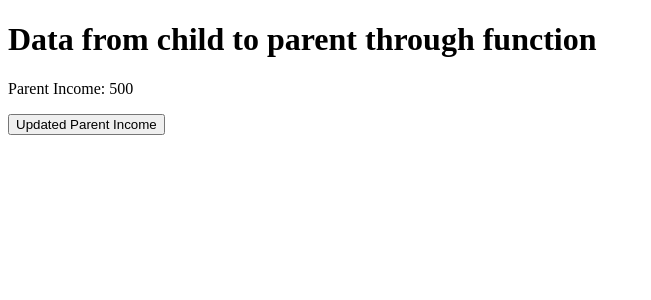
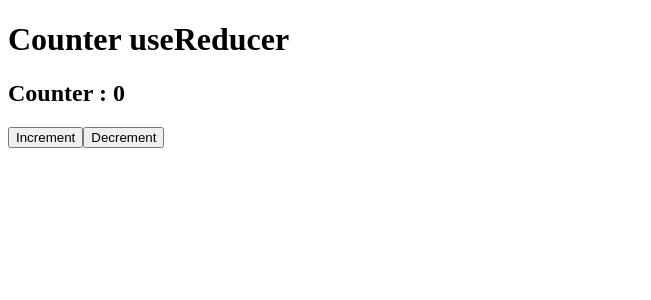
Before and after one commit to Aayan-Ahmed-17/React_Problem_Coding, a React (Vite) app: page / in a window 1280 px wide. Shown: the top 300 px of the page, without its empty margins (0-651 px from the left). Built offline with nearby package versions, Linux system fonts and the light colour scheme.

Commit message:
simple counter using useState | changing into useReducer

```diff
--- a/src/App.jsx
+++ b/src/App.jsx
@@ -1,10 +1,12 @@
 import React from 'react'
 import Parent from './child-to-parent/byFunction/Parent'
+import Counter from './reducer-practice/Counter/Counter'
 
 const App = () => {
   return (
     <>
-    <Parent/>
+    {/* <Parent/> */}
+    <Counter/>
     </>
   )
 }
--- a/src/reducer-practice/Counter/Counter.jsx
+++ b/src/reducer-practice/Counter/Counter.jsx
@@ -0,0 +1,16 @@
+import React, { useState } from "react";
+
+const Counter = () => {
+  const [count, setCount] = useState(0);
+
+  return (
+    <>
+      <h1>Counter useReducer</h1>
+      <h2>Counter : {count}</h2>
+      <button onClick={() => setCount((prev) => prev + 1)}>Increment</button>
+      <button onClick={() => setCount((prev) => prev - 1)}>Decrement</button>
+    </>
+  );
+};
+
+export default Counter;
```
